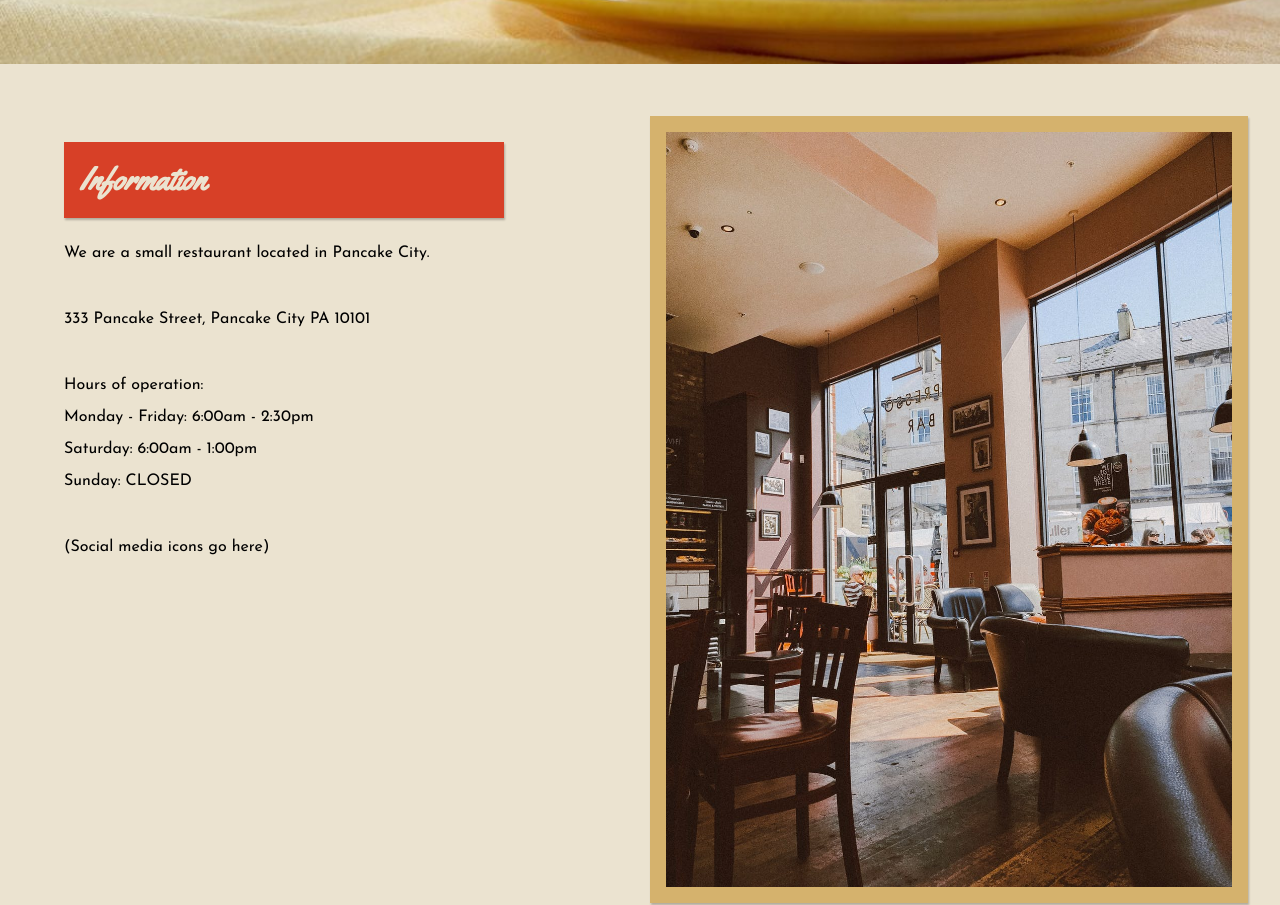
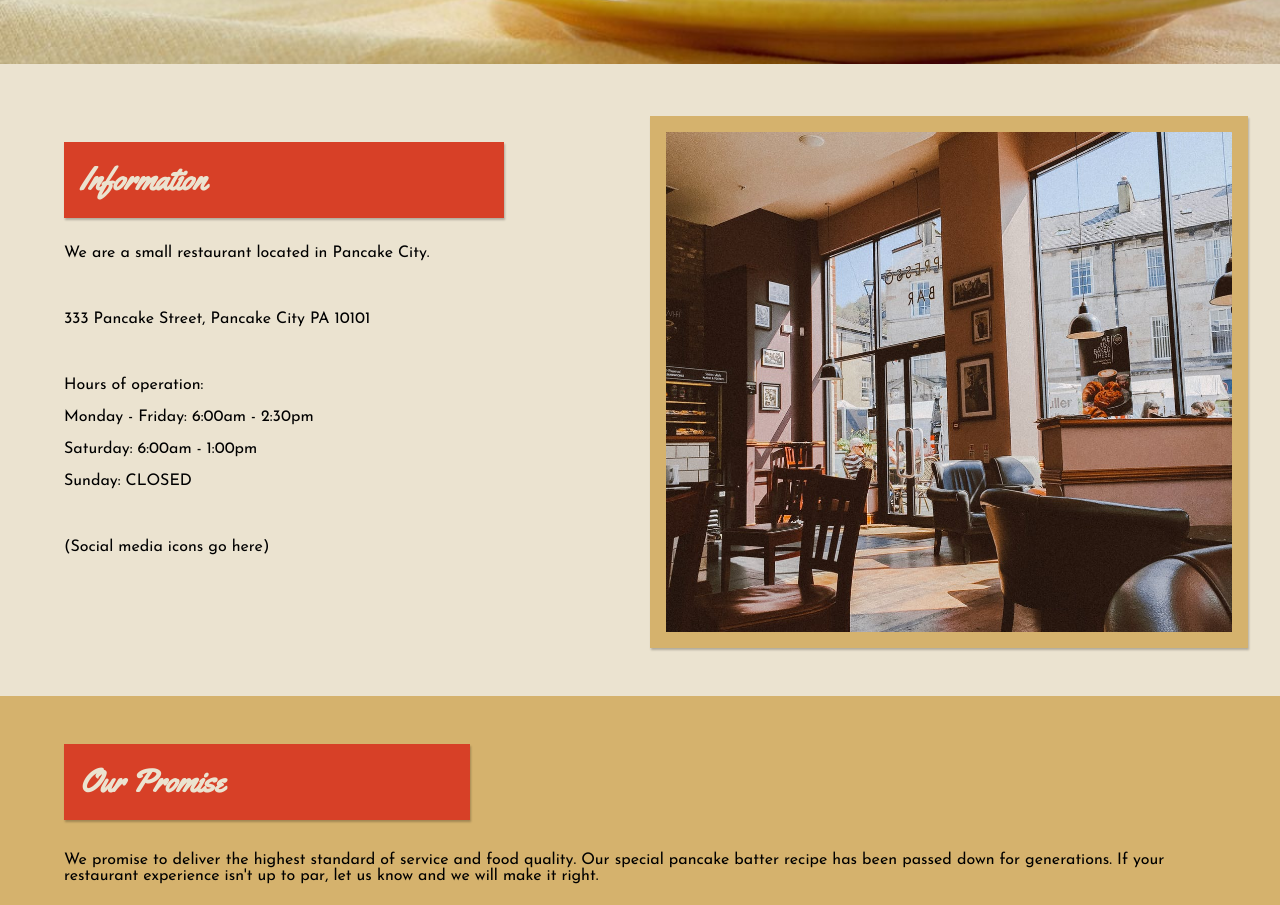
Before and after one commit to CarlsJr4/breakfastCafe, a plain HTML site: page index.html in a window 1280 px wide. Shown: the part 743-1648 px from the top of the page. Drawn offline with Linux system fonts and the light colour scheme.

Commit message:
Set a max height for the information image

```diff
--- a/stylesheets/pages/_home.scss
+++ b/stylesheets/pages/_home.scss
@@ -1,5 +1,4 @@
 // Header and logo
-
 header {
 	padding: $base-padding;
 	display: flex;
@@ -42,6 +41,8 @@ header {
 	grid-template-columns: repeat(auto-fit, minmax(300px, 1fr));
 	& img {
 		width: 100%;
+		max-height: 500px;
+		object-fit: cover;
 	}
 }
 
```
Also changed, not shown: stylesheets/main.css, 1 other file.
